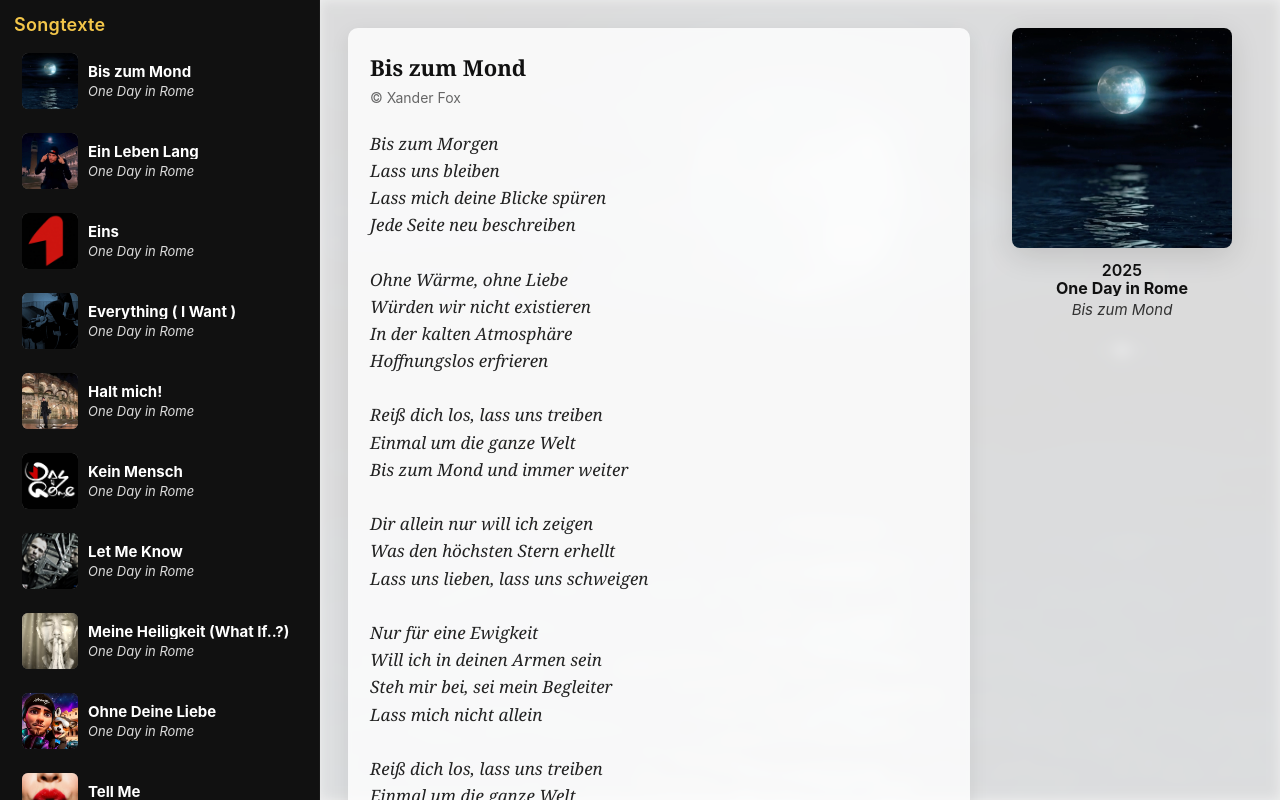
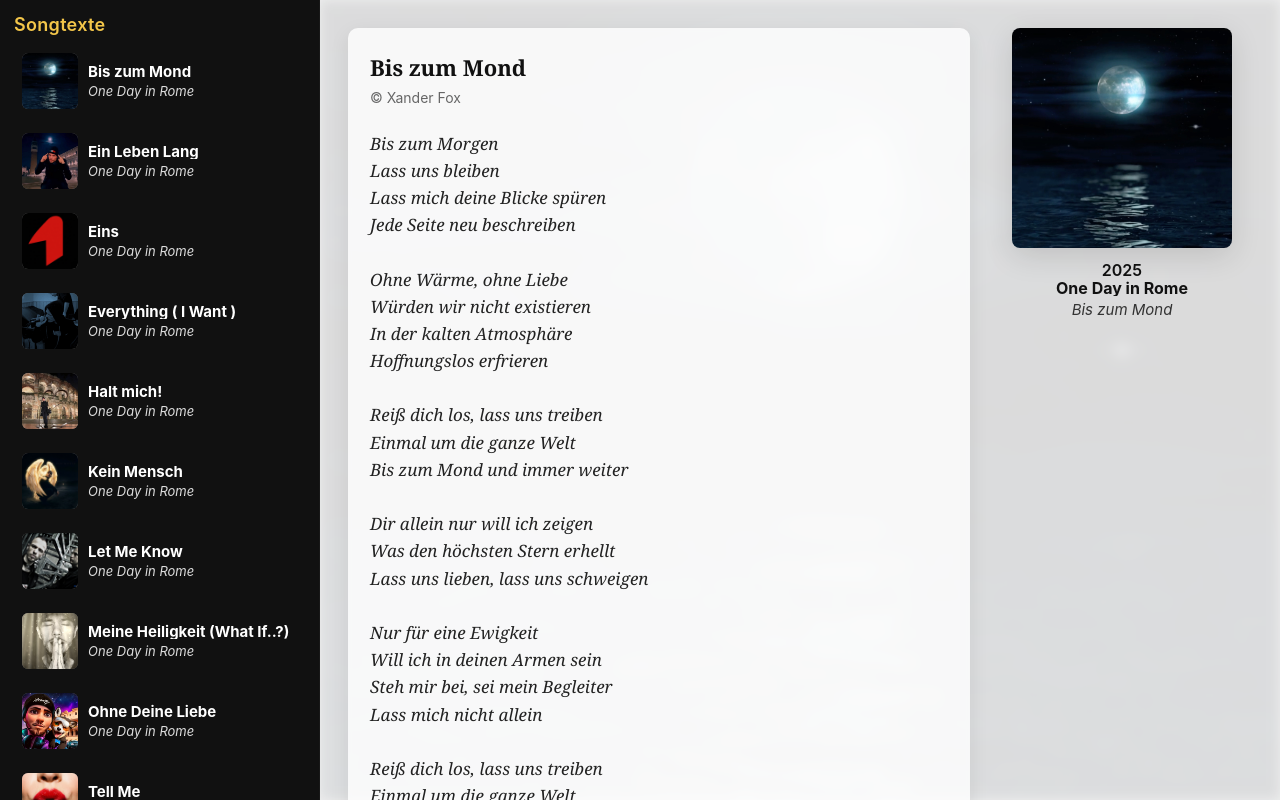
Before and after one commit to XanderFoxy/Songlyrics, a plain HTML site: page Weihnachtsfeier.html in a window 1280 px wide. Drawn offline with Linux system fonts and the light colour scheme.

Commit message:
Update Weihnachtsfeier.html

```diff
--- a/Weihnachtsfeier.html
+++ b/Weihnachtsfeier.html
@@ -347,9 +347,9 @@ const songs = [
     },
     text: `Sag mir nur noch einmal was es heißt, dass wir uns so tief berühren.\nDeine Nähe die mich fast zerreißt, kann ich nicht mehr ignorieren.\n\nGib mir ein Herz, in das ich mich verlieren kann\nHalt mich und sieh mich an, wie du mich siehst.\nNimm meinen Schmerz von mir, dass ich dich fühlen kann,\nWie du mit deiner Hand mich reparierst.\n\nDeine Augen reflektieren ein unbeschreiblich schönes Bild.\nLass mich wieder deine Liebe spüren alles was ich fühl.\n\nGib mir ein Herz, in das ich mich verlieren kann,\nHalt mich und sieh mich an, wie du mich siehst.\nNimm meinen Schmerz von mir, dass ich dich fühlen kann,\nWie du mit deiner Hand mich reparierst\n\nGib mir ein Herz, gib mir ein Herz,\nHalt mich und sieh mich an, wie du mich siehst.\nNimm meinen Schmerz nimm meinen Schmerz.\nWie du mit deiner Hand mich reparierst`
   },
-  /* 6. Kein Mensch (AUSNAHME-LAYOUT: 6 pro Zeile) */
+  /* 6. Kein Mensch (AUSNAHME-LAYOUT: 6 pro Zeile, NEUES BILD) */
   {
-    artist: "One Day in Rome", title: "Kein Mensch", year: "2025", copyright: "© Xander Fox", image: "Snapshot 11-02-2024 02:00.jpeg",
+    artist: "One Day in Rome", title: "Kein Mensch", year: "2025", copyright: "© Xander Fox", image: "7qKpkBlp.jpeg",
     chords: {
       // Verse: 12 Chords total. Split 6 / 6
       verse: [
```
